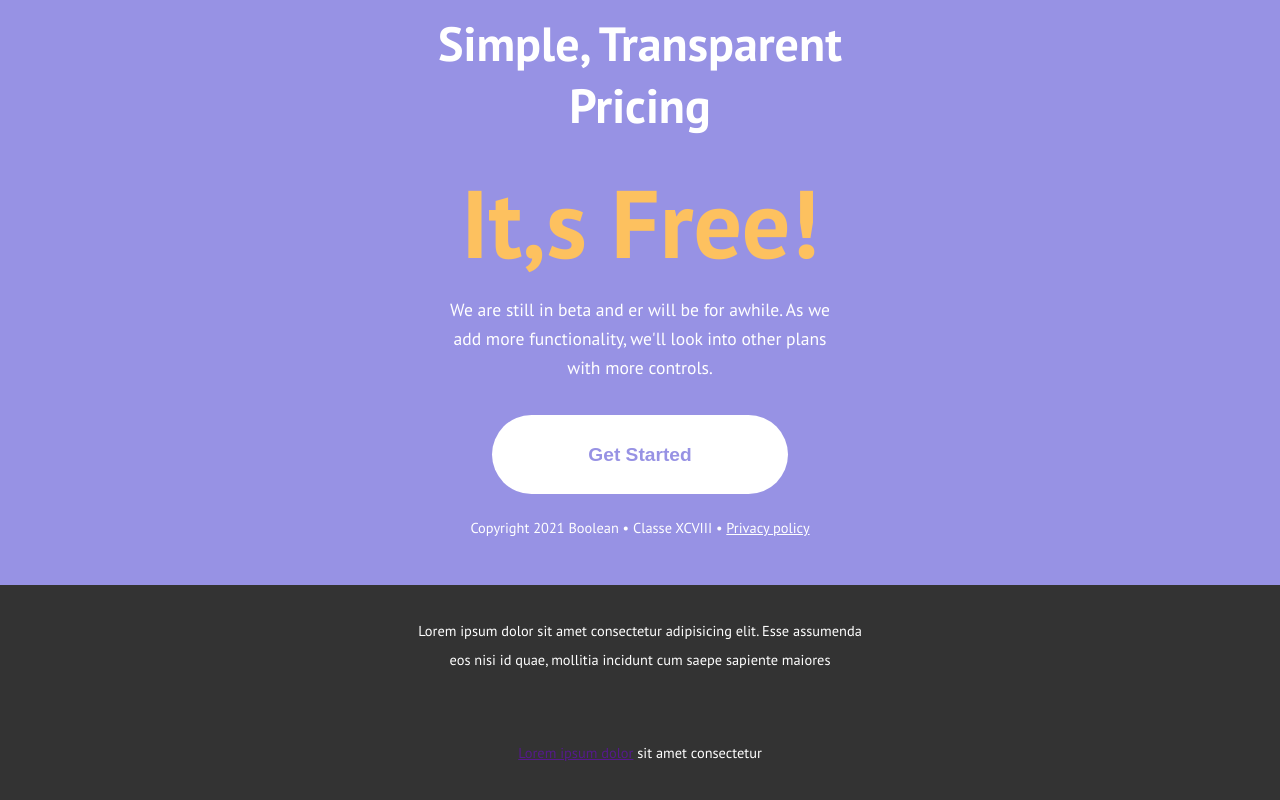
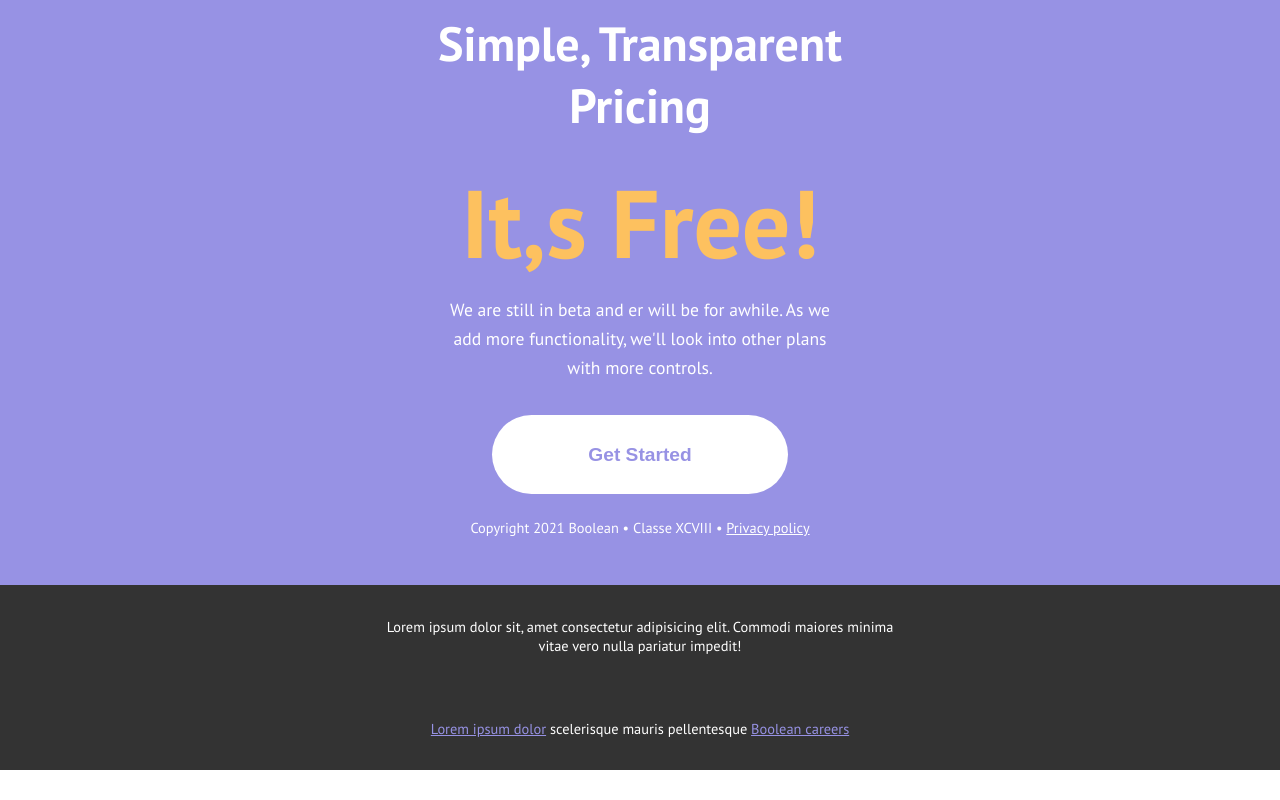
Before and after one commit to EmanuelaPau/htmlcss-responsive-layout, a plain HTML site: page index.html in a window 1280 px wide. Shown: the part 4724-5524 px from the top of the page. After the commit the page ends 5494 px from the top, so only its background shows below. Drawn offline with Linux system fonts and the light colour scheme.

Commit message:
Add footer content and style

```diff
--- a/index.html
+++ b/index.html
@@ -247,9 +247,9 @@
             </main>
             <footer>
                 <div class="container">
-                    <p>Lorem ipsum dolor sit amet consectetur adipisicing elit. Esse assumenda eos nisi id quae, mollitia incidunt cum saepe sapiente maiores</p>
+                    <p>Lorem ipsum dolor sit, amet consectetur adipisicing elit. Commodi maiores minima vitae vero nulla pariatur impedit!</p>
 
-                    <p><a href="">Lorem ipsum dolor</a> sit amet consectetur <a href="adipisicing elit."></a></p>
+                    <p><a href="">Lorem ipsum dolor</a> scelerisque mauris pellentesque <a href="">Boolean careers</a></p>
                 </div>
             </footer>
 
--- a/style/style.css
+++ b/style/style.css
@@ -371,7 +371,12 @@ div.copyright a{
 /*? FOOTER */
 
 footer div.container p {
-    padding:2rem;
+    padding: 2rem 0;
+    line-height: normal;
+}
+
+footer div.container a {
+    color: #9792e4;
 }
 
 /** UTILITIES */
```
